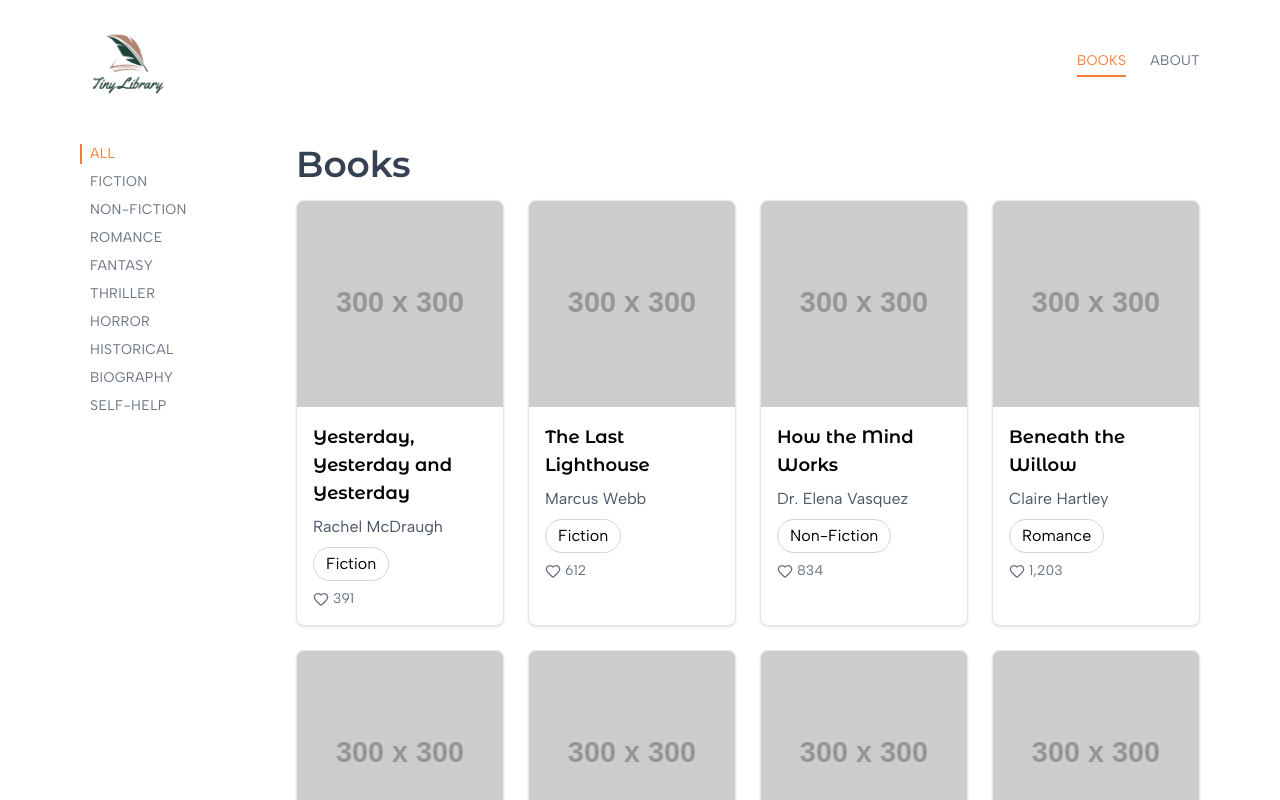
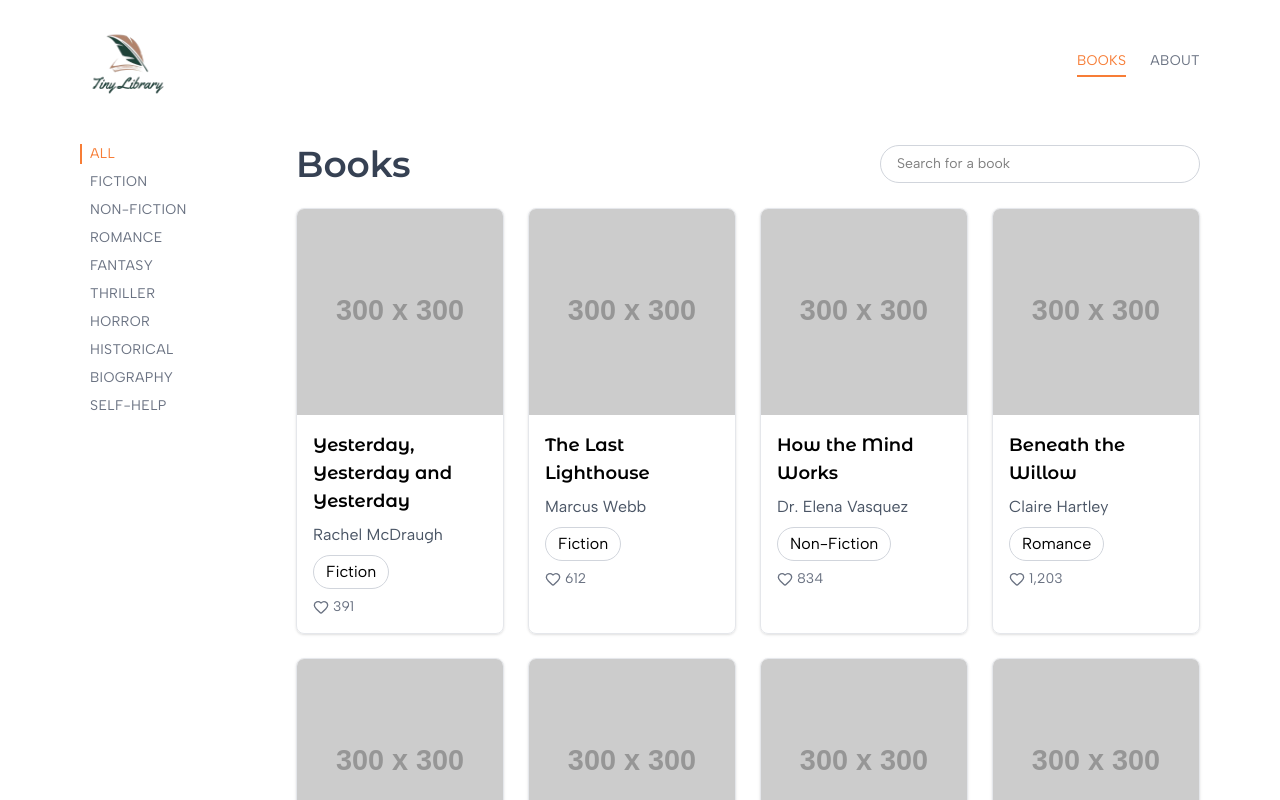
Before and after one commit to iccir919/tiny-library, a Next.js app: page /books in a window 1280 px wide. Shown: the top 800 px of the page. Built offline with nearby package versions, Linux system fonts and the light colour scheme.

Commit message:
Add search bar to books page

```diff
--- a/app/books/[id]/page.tsx
+++ b/app/books/[id]/page.tsx
@@ -10,14 +10,10 @@ import { Heart } from 'lucide-react'
 
 import Pill from '@/app/components/Pill'
 
-
-
 export const metadata = {
     title: 'Tiny Library - Book Details',
     description: 'Details of a specific book in the Tiny Library',
 }
-
-
 
 export default async function BookPage({ params }: BookDetailPageProps) {
     const { id: bookId } = await params;
--- a/app/books/page.tsx
+++ b/app/books/page.tsx
@@ -1,16 +1,39 @@
+import type { BooksPageProps } from "@/app/types"
+
+import Form from "next/form"
+
 import BooksGrid from "@/app/components/BooksGrid"
 
-
-import { getAllBooks } from "@/app/lib/books"
+import { getAllBooks, searchBooks } from "@/app/lib/books"
 
 
 
-export default async function BooksPage() {
-    const books = await getAllBooks()
+
+export default async function BooksPage({ searchParams }: BooksPageProps) {
+    const { query } = await searchParams
+
+    const books = query ? await searchBooks(query) : await getAllBooks()
 
     return (
         <main>
-            <h1 className="text-4xl font-semibold text-gray-700 mb-4">Books</h1>
+
+            <div className="flex flex-col md:flex-row  justify-between items-start md:items-center gap-6 mb-6">
+                <h1 className="text-4xl font-semibold text-gray-700">Books</h1>
+
+                <Form className="flex items-center gap-2" action="/books">
+                    <input
+                        id="query"
+                        type="text"
+                        name="query"
+                        defaultValue={query}
+                        placeholder="Search for a book"
+                        className="w-full md:w-80 rounded-full border border-gray-300 px-4 py-2 text-sm"
+                    />
+                    <label htmlFor="query" className="sr-only">
+                        Search for a book
+                    </label>
+                </Form>
+            </div>
 
             <BooksGrid books={books} />
         </main>
--- a/app/components/NavLink.tsx
+++ b/app/components/NavLink.tsx
@@ -3,7 +3,7 @@
 import Link from "next/link"
 import { usePathname } from "next/navigation"
 
-import { NavLinkProps } from "@/app/types"
+import type { NavLinkProps } from "@/app/types"
 
 export default function NavLink({ href, children }: NavLinkProps) {
     const pathname = usePathname()
--- a/app/components/Navbar.tsx
+++ b/app/components/Navbar.tsx
@@ -14,7 +14,7 @@ export default function Navbar() {
                         alt="Tiny Library home"
                     />
                 </Link>
-                <div className="flex gap-6 text-sm tracking-wide uppercase">
+                <div className="flex gap-6">
                     <NavLink href="/books">Books</NavLink>
                     <NavLink href="/about">About</NavLink>
                 </div>
--- a/app/lib/books.ts
+++ b/app/lib/books.ts
@@ -11,6 +11,23 @@ export async function getAllBooks(): Promise<Book[]> {
     await new Promise((resolve) => setTimeout(resolve, 1000)) // Simulate a delay
     return books
 }
+
+export async function searchBooks(query: string): Promise<Book[]> {
+    await new Promise((resolve) => setTimeout(resolve, 1000)) // Simulate a delay
+
+
+    let normalizedQuery = query.trim()
+
+    if (!normalizedQuery) return books
+
+    normalizedQuery = normalizedQuery.toLowerCase()
+
+    const results = books.filter((book) =>
+        book.name.toLowerCase().includes(normalizedQuery) ||
+        book.author.toLowerCase().includes(normalizedQuery)
+    )
+
+    return results}
 
 export async function getBookById(id: string | number): Promise<Book> {
 
--- a/app/types/index.ts
+++ b/app/types/index.ts
@@ -32,11 +32,6 @@ export type LayoutProps = Readonly<{
     children: ReactNode
 }>
 
-export type BookDetailPageProps = {
-    params: Promise<{
-        id: string
-    }>
-}
 
 export type CategoryPageProps = {
     params: Promise<{
@@ -47,6 +42,18 @@ export type CategoryPageProps = {
 export type NavLinkProps = {
     href: string,
     children: ReactNode
+}
+
+export type BooksPageProps = {
+    searchParams: Promise<{
+        query?: string
+    }>
+}
+
+export type BookDetailPageProps = {
+    params: Promise<{
+        id: string
+    }>
 }
 
 export type BookCardProps = {
```
